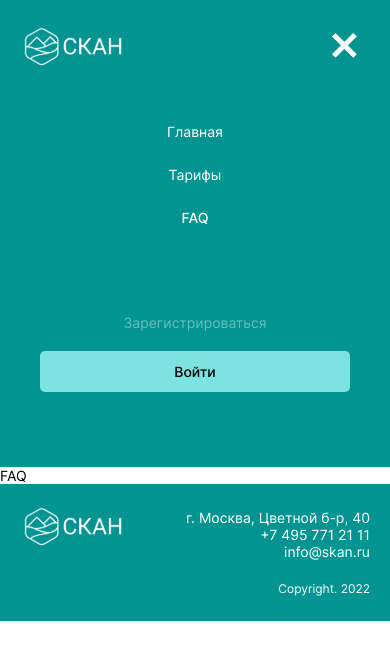
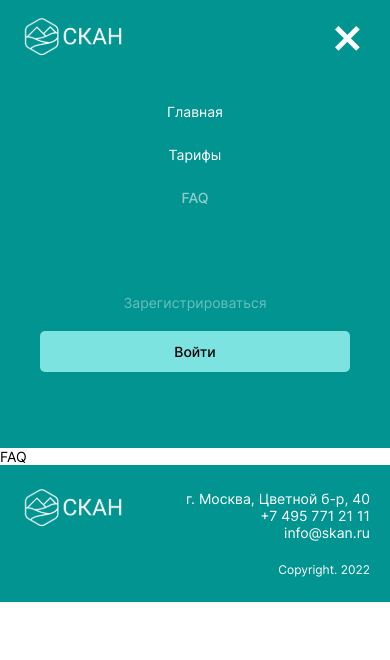
Before and after one commit to sTorov/Project_SCAN, a React (Create React App) app: page /faq in a window 390 px wide. Both pictures are taken after a click on the button 342 px from the left and 45 px from the top of the page. Shown: the top 660 px of the page. Built offline with nearby package versions, Linux system fonts and the light colour scheme.

Commit message:
Анимация для выпадающего списка

```diff
--- a/src/components/dropdown/index.jsx
+++ b/src/components/dropdown/index.jsx
@@ -5,21 +5,21 @@ import cross from "../../img/Cross.svg";
 import Navbar from "../navbar";
 import AuthenticationMenu from "../authenticationMenu";
 
-function Dropdown({onClick, dropdownRef, iconRef, crossIconRef, isAuth, changeAuth}){
+function Dropdown({onClick, isAuth, isOpen, changeAuth}){
 
   return(
     <>
       <button className="dropdown-btn" type="button" onClick={() => onClick()}>
-        <div className="icon" ref={iconRef}>
+        <div className={`icon ${isOpen ? "inactive" : "active"}`}>
           <div className="dropdown-btn__icon"></div>
           <div className="dropdown-btn__icon"></div>
           <div className="dropdown-btn__icon"></div>
         </div>
-        <div className="cross-icon" ref={crossIconRef}>
+        <div className={`cross-icon ${isOpen ? "active" : "inactive"}`}>
           <img src={cross} alt="cross_icon"/>
         </div>
       </button>
-      <div className="dropdown-menu" ref={dropdownRef}>
+      <div className={`dropdown-menu ${isOpen ? "active" : "inactive"}`}>
         <Navbar/>
         {isAuth ? <div className="wrapper">
                     <button className="auth-btn dropdown-cancel-btn" type="button" onClick={() => changeAuth(false)}>Выйти</button>
--- a/src/components/dropdown/style.css
+++ b/src/components/dropdown/style.css
@@ -6,8 +6,8 @@
     align-self: center;
     padding: 5px;
     position: absolute;
-    right: 28px;
-    top: 28px;
+    right: 25px;
+    top: 21px;
 }
 @media(max-width: 768px){
     .dropdown-btn{
@@ -16,9 +16,6 @@
 }
 .dropdown-btn:hover{
     cursor: pointer;
-}
-.cross-icon{
-    display: none;
 }
 
 .dropdown-btn__icon{
@@ -30,16 +27,36 @@
     margin-bottom: 5px;
 }
 
+.icon.inactive, .cross-icon.inactive{
+    display: none;
+}
+.icon.active, .cross-icon.active{
+    display: block;
+}
+
 .dropdown-menu{
-    display: none;
-    background-color: var(--turquoise-color);
     padding-top: 17px;
 }
-@media (max-width: 768px){
+@media (min-width: 768px){
     .dropdown-menu{
         display: none;
     }
 }
+.dropdown-menu.active{
+    visibility: visible;
+    height: 375px;
+    opacity: 1;
+    z-index: 1;
+    transition: height .5s ease, opacity .5s ease .6s;
+}
+.dropdown-menu.inactive{
+    visibility: hidden;
+    height: 0;
+    opacity: 0;
+    z-index: -1;
+    transition: height .5s ease .6s, opacity .5s ease;
+}
+
 
 .dropdown-menu .navbar-list{
     flex-direction: column;
@@ -51,7 +68,6 @@
     text-align: center;
     color: var(--white-color);
 }
-/* #029491 */
 .dropdown-menu .navbar-link .active{
     background-color: #016967;
 }
@@ -93,3 +109,7 @@
     justify-content: center;
     padding: 75px 0;
 }
+
+.dropdown-menu .navbar-link.active{
+    opacity: .55;
+}
--- a/src/components/header/index.jsx
+++ b/src/components/header/index.jsx
@@ -17,10 +17,7 @@ function Header(){
   const [auth, setAuth] = useState(false);
   const [dropdownClick, setDropdownClick] = useState(false);
 
-  const headerRef = useRef();
-  const dropdownRef = useRef();
-  const iconRef = useRef();
-  const crossIconRef = useRef();
+  const imgRef = useRef();
 
   useEffect(() => {
     window.onresize = resizeWindow;
@@ -32,11 +29,6 @@ function Header(){
   function resizeWindow(){
       if(window.innerWidth > 768){
         setDropdownClick(false);
-
-        headerRef.current.style.backgroundColor = "#FFFFFF";
-        dropdownRef.current.style.display = "none";
-        iconRef.current.style.display = "block";
-        crossIconRef.current.style.display = "none";
       }
   }
 
@@ -47,22 +39,16 @@ function Header(){
   function clickHandler(){
     setDropdownClick(!dropdownClick);
 
-    dropdownRef.current.style.display = !dropdownClick
-    ? "block" : "none";
-    iconRef.current.style.display = !dropdownClick
-    ? "none" : "block";
-    crossIconRef.current.style.display = !dropdownClick
-    ? "block" : "none";
-    headerRef.current.style.backgroundColor = !dropdownClick
-    ? "#029491" : "#FFFFFF";
+    imgRef.current.className = "header__logo hidden";
+    setTimeout(() => imgRef.current.className = "header__logo viewed", 600);
   }
 
   return(
     <>
-      <header className="header" ref={headerRef}>
+      <header className={`header ${dropdownClick ? "opened" : ""}`}>
         <div className="container">
           <div className="header-left">
-            <Logo src={dropdownClick ? whiteLogo : logo} className="header__logo"/>
+            <Logo src={dropdownClick ? whiteLogo : logo} className="header__logo" imgRef={imgRef}/>
             <Navbar/>
           </div>
           <div className="header-right">
@@ -70,8 +56,8 @@ function Header(){
             {auth ? <AccountMenu onClick={changeAuth} account={account}/> : <AuthenticationMenu onClick={changeAuth}/>}
           </div>
         </div>
+        <Dropdown onClick={clickHandler} changeAuth={changeAuth} isAuth={auth} isOpen={dropdownClick}/>
       </header>
-      <Dropdown onClick={clickHandler} dropdownRef={dropdownRef} iconRef={iconRef} crossIconRef={crossIconRef} changeAuth={changeAuth} isAuth={auth}/>
     </>
   )
 }
--- a/src/components/header/style.css
+++ b/src/components/header/style.css
@@ -1,8 +1,18 @@
 .header{
-    display: flex;
-    align-items: center;
     min-height: 93px;
     position: relative;
+    background-color: var(--white-color);
+    transition: .5s ease;
+}
+@media(min-width:768px) {
+    .header{
+        transition: 0s;
+    }
+}
+
+.header.opened{
+    background-color: var(--turquoise-color);
+    transition: .5s ease .6s;
 }
 
 .header-left{
@@ -21,6 +31,15 @@
     justify-content: end;
     width: 40%;
 }
+
+.header__logo.hidden{
+    opacity: 0;
+}
+.header__logo.viewed{
+    opacity: 1;
+    transition: .5s ease;
+}
+
 @media (max-width: 768px){
     .header__logo{
         width: 111px;
--- a/src/components/logo/index.jsx
+++ b/src/components/logo/index.jsx
@@ -1,10 +1,10 @@
 import React from "react";
 import "./style.css";
 
-function Logo({src, className}){
+function Logo({src, className, imgRef}){
   return(
     <>
-      <img className={className} src={src} alt="scan_logo"/>
+      <img className={className} src={src} alt="scan_logo" ref={imgRef}/>
     </>
   );
 }
```
